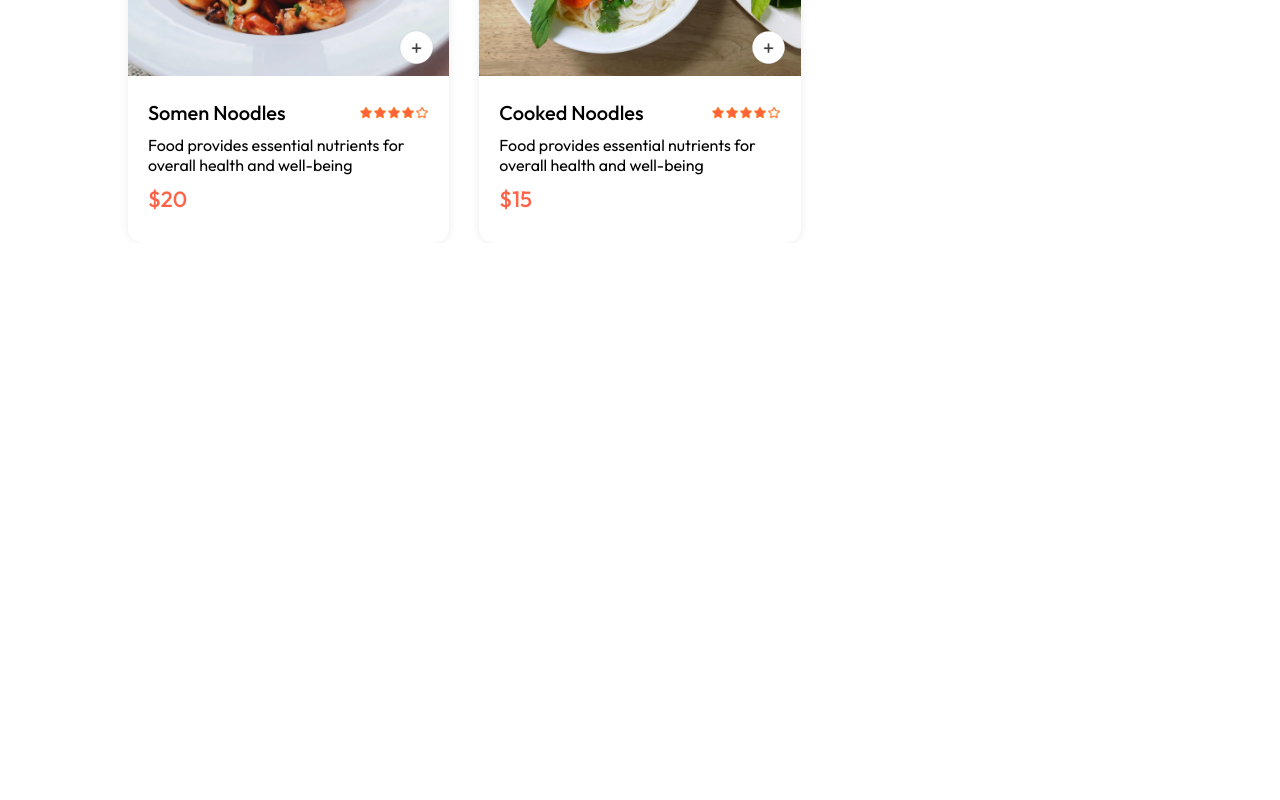
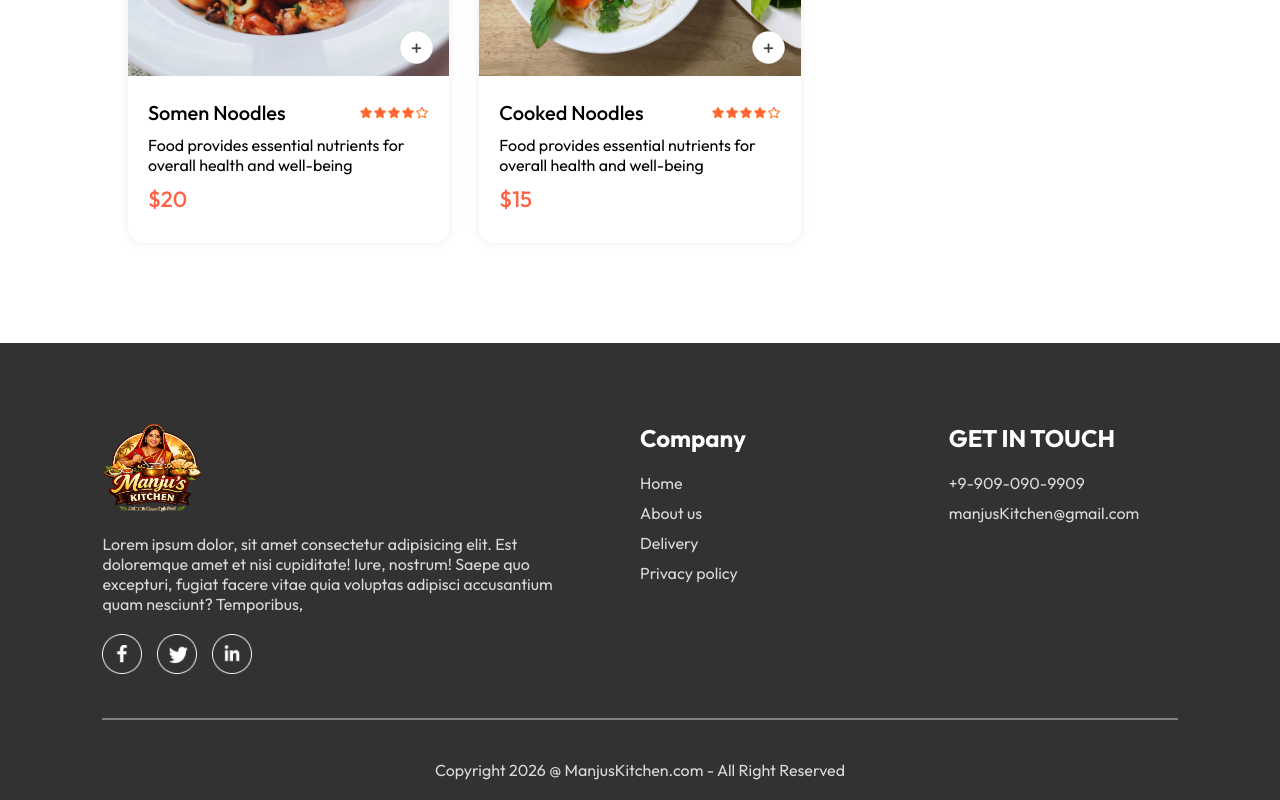
Before and after one commit to bharatjoshi3010/Food-Ordering-Website, a React (Vite) app: page / in a window 1280 px wide. Shown: the part 5897-6697 px from the top of the page. Before the commit the page ends 6140 px from the top, so only its background shows below. Built offline with nearby package versions, Linux system fonts and the light colour scheme.

Commit message:
completed Footer

```diff
--- a/src/App.jsx
+++ b/src/App.jsx
@@ -6,9 +6,11 @@
 import Home from './pages/Home/Home'
 import PlaceOrder from './pages/PlaceOrder/PlaceOrder'
 import Cart from './pages/Cart/Cart'
+import Footer from './components/Footer/Footer'
 
 const App = () => {
   return (
+    <>
     <div className='app'>
       <Navbar />
       <Routes>
@@ -17,6 +19,8 @@
         < Route path='/order' element={<PlaceOrder/>} />
       </Routes>
     </div>
+    <Footer/>
+    </>
   )
 }
 
--- /dev/null
+++ b/src/components/AppDownload/AppDownload.jsx
@@ -0,0 +1,12 @@
+import React from 'react'
+import './AppDownload.css'
+
+const AppDownload = () => {
+  return (
+    <div>
+
+    </div>
+  )
+}
+
+export default AppDownload
--- /dev/null
+++ b/src/components/Footer/Footer.css
@@ -0,0 +1,46 @@
+.footer{
+    color: #d9d9d9;
+    background-color: #323232;
+    display: flex;
+    flex-direction: column;
+    align-items: center;
+    gap: 20px;
+    padding: 20px 8vw;
+    padding-top: 80px;
+    margin-top: 100px;
+}
+.footer-content{
+    width: 100%;
+    display: grid;
+    grid-template-columns: 2fr 1fr 1fr;
+    gap: 80px;
+}
+.footer-content-left , .footer-content-right, .footer-content-center{
+    display: flex;
+    flex-direction:column;
+    align-items: start;
+    gap: 20px;
+}
+.footer-content-left img{
+    width: 100px;
+}
+.footer-content-left li, .footer-content-right li, .footer-content-center li{
+    list-style: none;
+    margin-bottom: 10px;
+    cursor: pointer;
+}
+.footer-content-right h2, .footer-content-center h2{
+    color: white;
+}
+.footer-social-icons img{
+    width: 40px;
+    margin-right: 15px;
+    cursor: pointer;
+}
+.footer hr{
+    width: 100%;
+    height: 2px;
+    margin: 20px 0;
+    background-color: grey;
+    border: none;
+}
--- /dev/null
+++ b/src/components/Footer/Footer.jsx
@@ -0,0 +1,41 @@
+import React from 'react'
+import './Footer.css'
+import { assets } from '../../assets/assets'
+
+const Footer = () => {
+  return (
+    <div className='footer' id='footer'>
+      <div className="footer-content">
+        <div className="footer-content-left">
+            <img src={assets.logo} alt="" />
+            <p>Lorem ipsum dolor, sit amet consectetur adipisicing elit. Est doloremque amet et nisi cupiditate! Iure, nostrum! Saepe quo excepturi, fugiat facere vitae quia voluptas adipisci accusantium quam nesciunt? Temporibus, </p>
+            <div className="footer-social-icons">
+                <img src={assets.facebook_icon} alt="" />
+                <img src={assets.twitter_icon} alt="" />
+                <img src={assets.linkedin_icon} alt="" />
+            </div>
+        </div>
+        <div className="footer-content-center">
+            <h2>Company</h2>
+            <ul>
+                <li>Home</li>
+                <li>About us</li>
+                <li>Delivery</li>
+                <li>Privacy policy</li>
+            </ul>
+        </div>
+        <div className="footer-content-right">
+            <h2>GET IN TOUCH</h2>
+            <ul>
+                <li>+9-909-090-9909</li>
+                <li>manjusKitchen@gmail.com</li>
+            </ul>
+        </div>
+      </div>
+      <hr />
+      <p className="footer-copyright">Copyright 2026 @ ManjusKitchen.com - All Right Reserved</p>
+    </div>
+  )
+}
+
+export default Footer
--- a/src/pages/Home/Home.jsx
+++ b/src/pages/Home/Home.jsx
@@ -3,6 +3,7 @@
 import Header from '../../components/Header/Header'
 import ExploreMenu from '../../components/ExploreMenu/ExploreMenu'
 import FoodDisplay from '../../components/FoodDisplay/FoodDisplay'
+import AppDownload from '../../components/AppDownload/AppDownload'
 
 const Home = () => {
 
@@ -15,6 +16,7 @@
       <ExploreMenu category={category} setCategory={setCategory}/>
       {/* in props we are providing category anf setCategory function both to the ExploreMenu componenet */}
       <FoodDisplay category={category}/>
+      <AppDownload/>
     </div>
   )
 }
```
Also changed, not shown: src/components/AppDownload/AppDownload.css (added).
